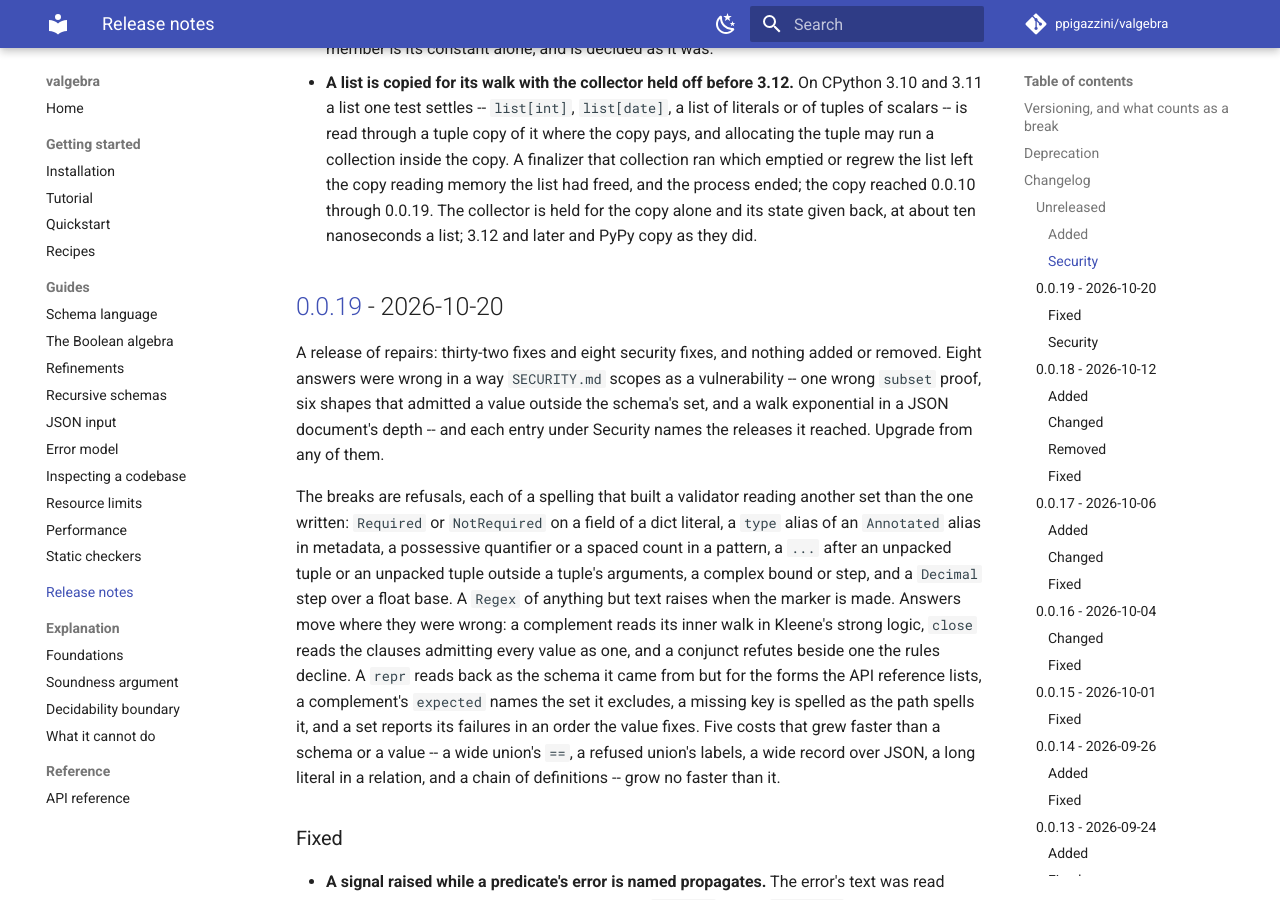
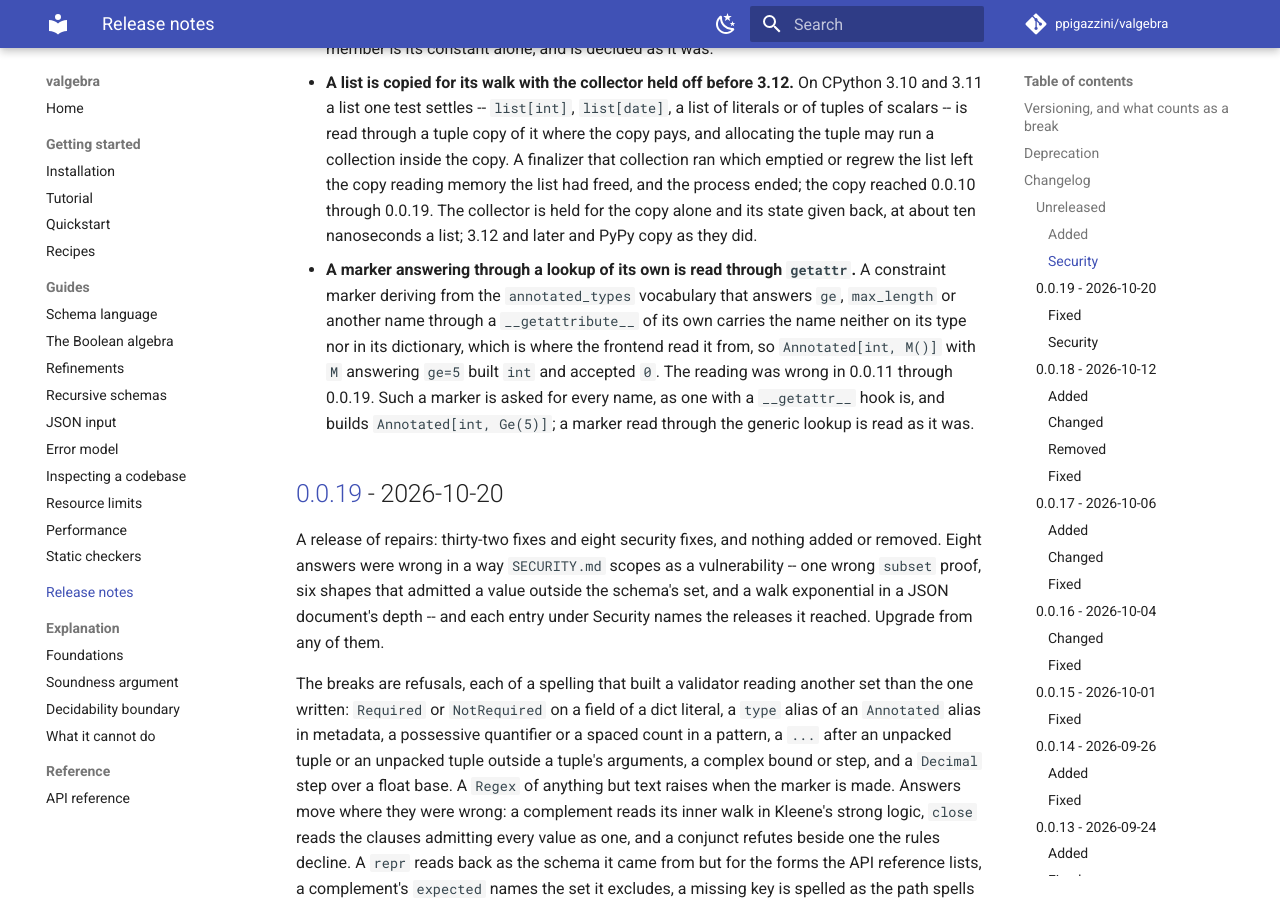
Before and after one commit to ppigazzini/valgebra, an MkDocs documentation site: the page built from docs/12-changelog.md, in a window 1280 px wide and 900 px high, scrolled down 2172 px. Built offline with MkDocs 1.6.1 and Material for MkDocs 9.7.7, drawn with Linux system fonts in a browser that asks for light colours; comment, search, counter and statistics services are not loaded.

Commit message:
fix: a marker answering through a lookup of its own is read through getattr
A constraint marker of the `annotated_types` vocabulary that answers a name
through a `__getattribute__` of its own carries the name neither on its type
nor in its dictionary, the two places the mask reads, so the frontend took it
for a marker carrying nothing: `Annotated[int, M()]` with `M` answering
`ge=5` built `int` and accepted `0`. A type whose `__getattribute__` is not
the generic lookup is read as a hook, as one with `__getattr__` is, and every
name is asked of it through `getattr`. Read once per type and kept, it moves
no build `scripts/perf_gate.py` counts by more than 0.01%.

The mask is the type's as first read and is kept for the process, which the
`Probes` doc and the frontend page state: a class given a name or a hook
after a marker of it is read keeps its first reading, since noticing takes
the version tag `CPython` alone keeps, or a watcher from 3.12. A compile-time
assertion holds each probe's bit apart from the bits the mask keeps about
the type, which a twelfth probe would otherwise share with the vocabulary's.
The build corpus asks a marker of each shape a name can live in, a
`__getattribute__` of its own among them.

```diff
--- a/CHANGELOG.md
+++ b/CHANGELOG.md
@@ -18,6 +18,7 @@ answer of its own, or a repair to a change not yet released.
 - feat: a clause keyed by literals is read one constant at a time
 - fix: a literal is proved below a predicate only where it is its constant alone
 - fix: a list is copied for its walk with the collector held off before 3.12
+- fix: a marker answering through a lookup of its own is read through getattr
 
 -->
 
@@ -77,6 +78,15 @@ answer of its own, or a repair to a change not yet released.
   process ended; the copy reached 0.0.10 through 0.0.19. The collector is
   held for the copy alone and its state given back, at about ten nanoseconds
   a list; 3.12 and later and PyPy copy as they did.
+- **A marker answering through a lookup of its own is read through `getattr`.**
+  A constraint marker deriving from the `annotated_types` vocabulary that
+  answers `ge`, `max_length` or another name through a `__getattribute__` of
+  its own carries the name neither on its type nor in its dictionary, which is
+  where the frontend read it from, so `Annotated[int, M()]` with `M` answering
+  `ge=5` built `int` and accepted `0`. The reading was wrong in 0.0.11 through
+  0.0.19. Such a marker is asked for every name, as one with a `__getattr__`
+  hook is, and builds `Annotated[int, Ge(5)]`; a marker read through the
+  generic lookup is read as it was.
 
 ## [0.0.19] - 2026-10-20
 
```
Also changed, not shown: docs/dev/03-frontend.md (+6 -2 lines), 2 other files.
